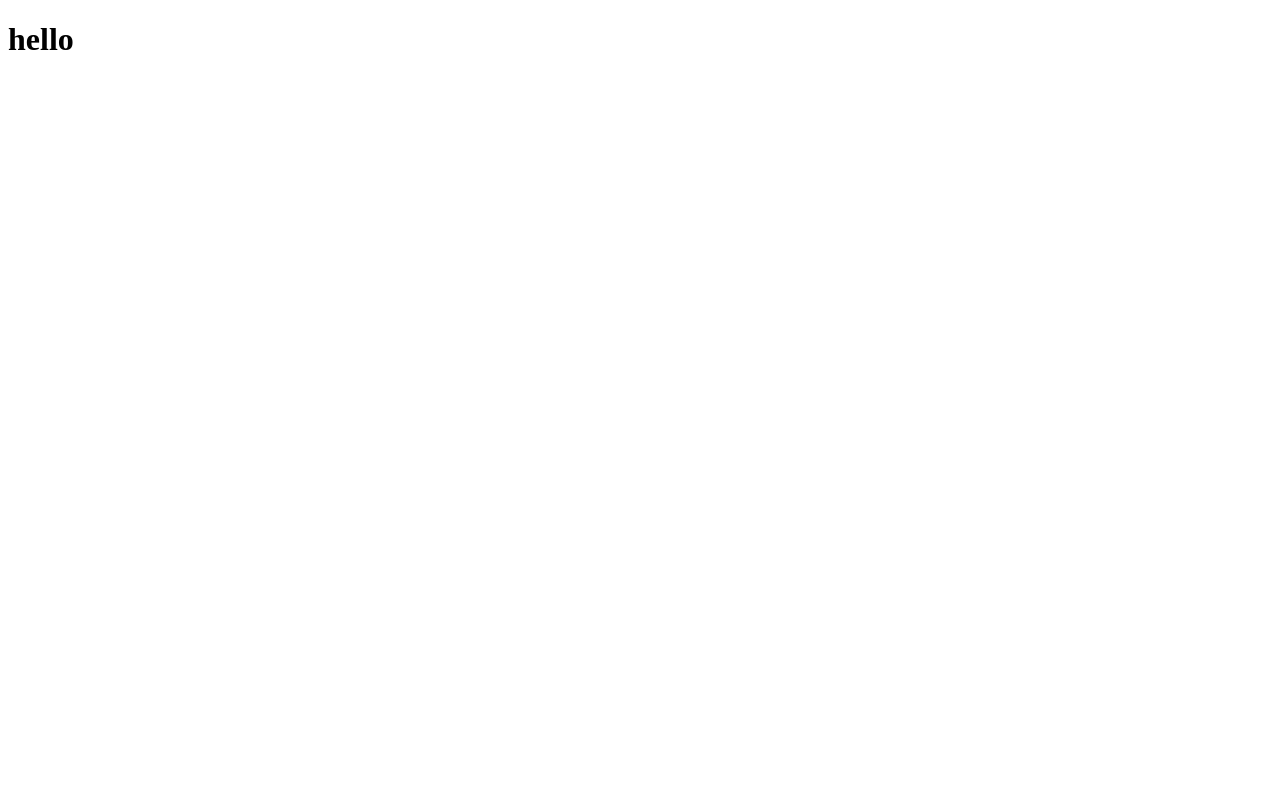
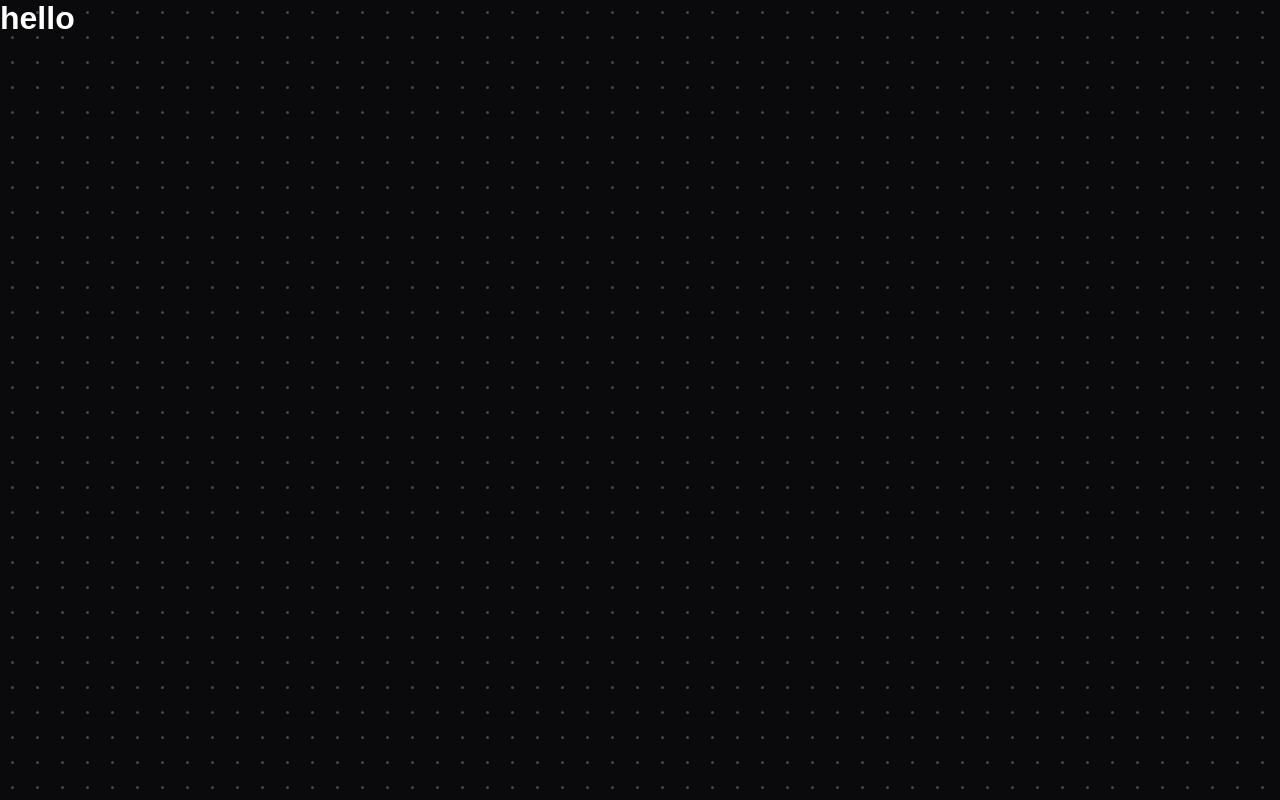
Before and after one commit to prathmyx/Portfolio, a React (Vite) app: page / in a window 1280 px wide. Built offline with nearby package versions, Linux system fonts and the light colour scheme.

Commit message:
feat:added dot bg

```diff
--- a/index.html
+++ b/index.html
@@ -7,7 +7,9 @@
     <title>Py</title>
   </head>
   <body>
+    <canvas id="dot-matrix"></canvas>
     <div id="root"></div>
+    <script type="module" src="/src/Components/dotMatrix.js"></script>
     <script type="module" src="/src/main.jsx"></script>
   </body>
 </html>
--- /dev/null
+++ b/src/Components/dotMatrix.js
@@ -0,0 +1,43 @@
+const canvas = document.getElementById('dot-matrix');
+const ctx = canvas.getContext('2d');
+
+let width, height,
+    gap = 25,
+    baseRadius = 1.5,
+    maxRadius = 3,
+    maxDistance = 15;
+
+let mouse = {x: -1000, y: -1000};
+
+function resize() {
+    width = canvas.width = window.innerWidth;
+    height = canvas.height = window.innerHeight;
+}
+
+window.addEventListener('resize', resize);
+window.addEventListener('mousemove', (e) => {
+    mouse.x = e.clientX;
+    mouse.y = e.clientY;
+})
+window.addEventListener('mouseleave', () => {
+    mouse.x = -1000;
+    mouse.y = -1000;
+})
+
+function draw() {
+    ctx.clearRect(0, 0, width, height);
+    for (let x = gap/2; x < width; x += gap) {
+        for (let y = gap/2; y < height; y += gap) {
+            let color = `rgba(255, 255, 255, 0.25)`;
+            ctx.beginPath();
+            ctx.arc(x, y, baseRadius, 0, Math.PI * 2);
+            ctx.fillStyle = color;
+            ctx.fill();
+        }
+    }
+
+    requestAnimationFrame(draw);
+}
+
+resize();
+draw();
--- a/src/index.css
+++ b/src/index.css
@@ -0,0 +1,21 @@
+* {
+    margin: 0;
+    padding: 0;
+    box-sizing: border-box;
+}
+
+body {
+    background-color: #0a0a0c;
+    color: #fff;
+    font-family: sans-serif;
+}
+
+#dot-matrix {
+    position: fixed;
+    top: 0;
+    left: 0;
+    height: 100vh;
+    width: 100vw;
+    z-index: -1;
+    pointer-events: none;
+}
--- a/src/main.jsx
+++ b/src/main.jsx
@@ -1,5 +1,5 @@
 import { createRoot } from 'react-dom/client'
-import App from './App.jsx'
+import App from './Components/App'
 
 createRoot(document.getElementById('root')).render(
   <App />
```
Also changed, not shown: src/Components/App.jsx (renamed from src/App.jsx).
